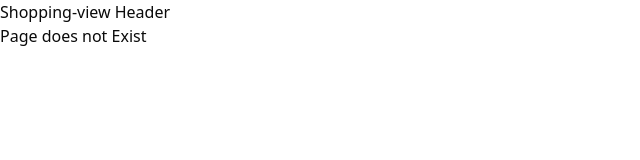
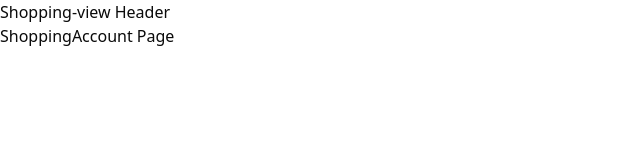
Before and after one commit to Nawinkishore/Mern-fullstact-ecommerce-application, a React (Vite) app in the folder client/: page /shop/account in a window 1280 px wide. Shown: the top 160 px of the page, without its empty margins (0-640 px from the left). Built offline with nearby package versions, Linux system fonts and the light colour scheme.

Commit message:
Shoppin Route added

```diff
--- a/client/src/App.jsx
+++ b/client/src/App.jsx
@@ -9,6 +9,10 @@ import Products from "./pages/admin-view/products";
 import Orders from "./pages/admin-view/orders";
 import Features from "./pages/admin-view/features";
 import ShoppingLayout from "./components/shopping-view/ShoppingLayout";
+import ShoppingHome from "./pages/shopping-view/home";
+import ShoppingListing from "./pages/shopping-view/listing";
+import ShoppingCheckout from "./pages/shopping-view/checkout";
+import ShoppingAccount from "./pages/shopping-view/account";
 import NotFound from "./pages/not-found";
 const App = () => {
   return (
@@ -21,14 +25,18 @@ const App = () => {
           <Route path="register" element={<Register />} />
         </Route>
         <Route path="/admin" element={<AdminLayout />}>
-          <Route path="dashboard" element={<DashBoard/>} />
+          <Route path="dashboard" element={<DashBoard />} />
           <Route path="products" element={<Products />} />
-          <Route path="orders" element={<Orders />}/>
-          <Route path="features" element={<Features />}/>
+          <Route path="orders" element={<Orders />} />
+          <Route path="features" element={<Features />} />
         </Route>
         <Route path="/shop" element={<ShoppingLayout />}>
-          <Route path="*" element={<NotFound />}/>
+          <Route path="home" element={<ShoppingHome />} />
+          <Route path="listing" element={<ShoppingListing />} />
+          <Route path="checkout" element={<ShoppingCheckout />} />
+          <Route path="account" element={<ShoppingAccount />} />
         </Route>
+        <Route path="*" element={<NotFound />} />
       </Routes>
     </div>
   );
--- /dev/null
+++ b/client/src/pages/shopping-view/account.jsx
@@ -0,0 +1,9 @@
+import React from 'react'
+
+const ShoppingAccount = () => {
+  return (
+    <div>ShoppingAccount Page</div>
+  )
+}
+
+export default ShoppingAccount
--- /dev/null
+++ b/client/src/pages/shopping-view/checkout.jsx
@@ -0,0 +1,9 @@
+import React from 'react'
+
+const ShoppingCheckout = () => {
+  return (
+    <div>ShoppingCheckout Page</div>
+  )
+}
+
+export default ShoppingCheckout
--- /dev/null
+++ b/client/src/pages/shopping-view/home.jsx
@@ -0,0 +1,9 @@
+import React from 'react'
+
+const ShoppingHome = () => {
+  return (
+    <div>ShoppingHome Page</div>
+  )
+}
+
+export default ShoppingHome
--- /dev/null
+++ b/client/src/pages/shopping-view/listing.jsx
@@ -0,0 +1,9 @@
+import React from 'react'
+
+const ShoppingListing = () => {
+  return (
+    <div>ShoppingListing Page</div>
+  )
+}
+
+export default ShoppingListing
```
